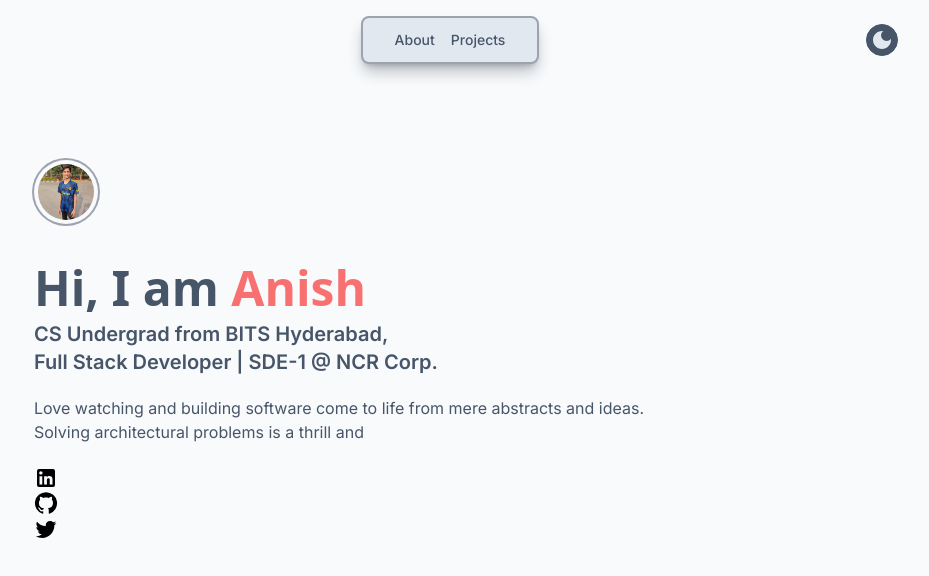
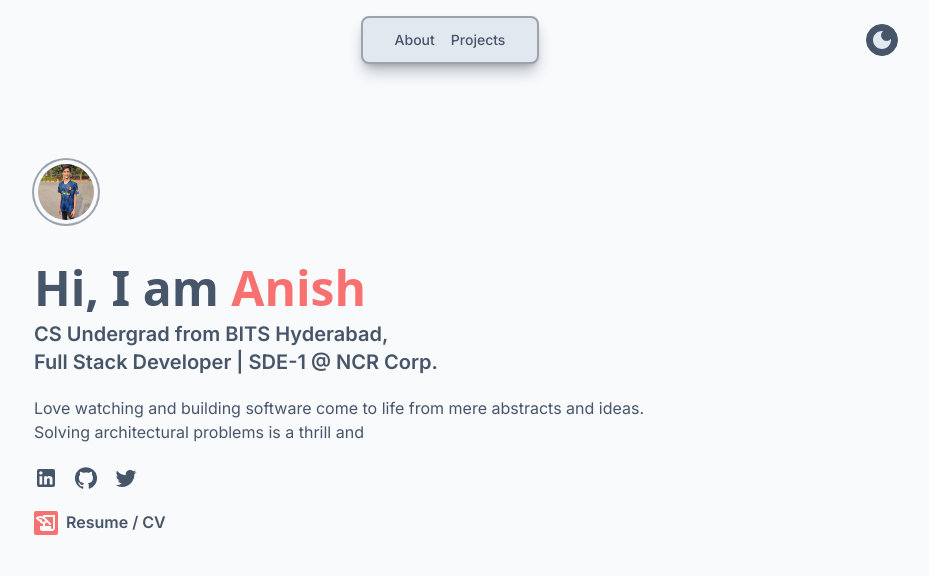
Before and after one commit to AnishKacham/ani.sh, a Next.js app: page / in a window 1280 px wide. Shown: the top 576 px of the page, without its empty margins (174-1103 px from the left). Built offline with nearby package versions, Linux system fonts and the light colour scheme.

Commit message:
still in progress

```diff
--- a/src/app/components/icon-link.tsx
+++ b/src/app/components/icon-link.tsx
@@ -1,23 +1,34 @@
 "use client";
 
-interface IIconLinkProps {
-  Icon: OverridableComponent<SvgIconTypeMap<{}, "svg">> & {
-    muiName: string;
-},
+type IIconLinkProps =  PropsWithChildren< {
+  Icon: React.ElementType,
   href: string;
-}
+  inverted?: boolean;
+  iconProps?: SvgIconProps;
+  props?: LinkProps
+}>
 
-import { SvgIconProps, SvgIconTypeMap } from "@mui/material";
-import { OverridableComponent } from "@mui/material/OverridableComponent";
-import Link from "next/link";
+import Link, { LinkProps } from "next/link";
+import { SvgIconProps } from "@mui/material";
+import { PropsWithChildren } from "react";
 
 
-const IconLink = ({
+function IconLink({
   Icon,
   href,
+  inverted = false,
+  iconProps,
+  children,
   ...props
-}: IIconLinkProps) => {
-  return <div><Link href={href} {...props}>{<Icon/>}</Link></div>;
+}: IIconLinkProps) {
+  return <div>
+    <Link href={href} {...props}>{Icon && <Icon fontSize="medium" {...iconProps} className={inverted
+      ? `rounded-sm bg-red-400  dark:text-gray-950 text-slate-50`
+      : `rounded-sm text-slate-600 dark:text-slate-400`}
+    />}
+    {children}
+    </Link>
+  </div>;
 };
 
 export default IconLink;
--- /dev/null
+++ b/src/app/components/socials.tsx
@@ -0,0 +1,25 @@
+"use client";
+import IconLink from "./icon-link"
+import LinkedInIcon from '@mui/icons-material/LinkedIn';
+import GitHubIcon from '@mui/icons-material/GitHub';
+import TwitterIcon from '@mui/icons-material/Twitter';
+import HistoryEduIcon from '@mui/icons-material/HistoryEdu';
+
+const Socials = () => {
+  return (
+    <>
+      <div className="mt-5 flex flex-row gap-4">
+        <IconLink Icon={LinkedInIcon} href="https://www.linkedin.com/in/anish-kumar-kacham-78b390193/" />
+        <IconLink Icon={GitHubIcon} href="https://github.com/AnishKacham" />
+        <IconLink Icon={TwitterIcon} href="https://twitter.com/anishKach" />
+      </div>
+      <div className="mt-5 flex flex-row gap-2">
+        <IconLink inverted iconProps={{ fontSize: "medium" }} Icon={HistoryEduIcon} href="https://drive.google.com/file/d/1ZuoquaYrOLihQmgd4GyvG5vvaYu51U9I/view?usp=sharing">
+          <text className="ml-2 dark:text-slate-400 text-slate-600 font-semibold hover:underline hover:underline-offset-4">Resume / CV</text>
+        </IconLink>
+      </div>
+    </>
+  )
+}
+
+export default Socials;
--- a/src/app/page.tsx
+++ b/src/app/page.tsx
@@ -1,10 +1,10 @@
+"use client";
 import IconLink from "./components/icon-link";
 import ProfilePicture from "./components/profile-picture";
-import LinkedInIcon from '@mui/icons-material/LinkedIn';
-import GitHubIcon from '@mui/icons-material/GitHub';
-import TwitterIcon from '@mui/icons-material/Twitter';
+import Socials from "./components/socials";
 
-export default async function Home() {
+
+export default function Home() {
   return (
     <main className=" flex w-full h-fit flex-col items-start px-10">
       <ProfilePicture />
@@ -21,11 +21,7 @@ export default async function Home() {
         ideas. <br />
         Solving architectural problems is a thrill and
       </div>
-      <div className="mt-5 flex-row gap-2">
-        <IconLink Icon={LinkedInIcon} href="https://www.linkedin.com/in/anish-kumar-kacham-78b390193/"/>
-        <IconLink Icon={GitHubIcon} href="https://github.com/AnishKacham"/>
-        <IconLink Icon={TwitterIcon} href="https://twitter.com/anishKach"/>
-      </div>
+      <Socials/>
     </main>
   );
 }
```
